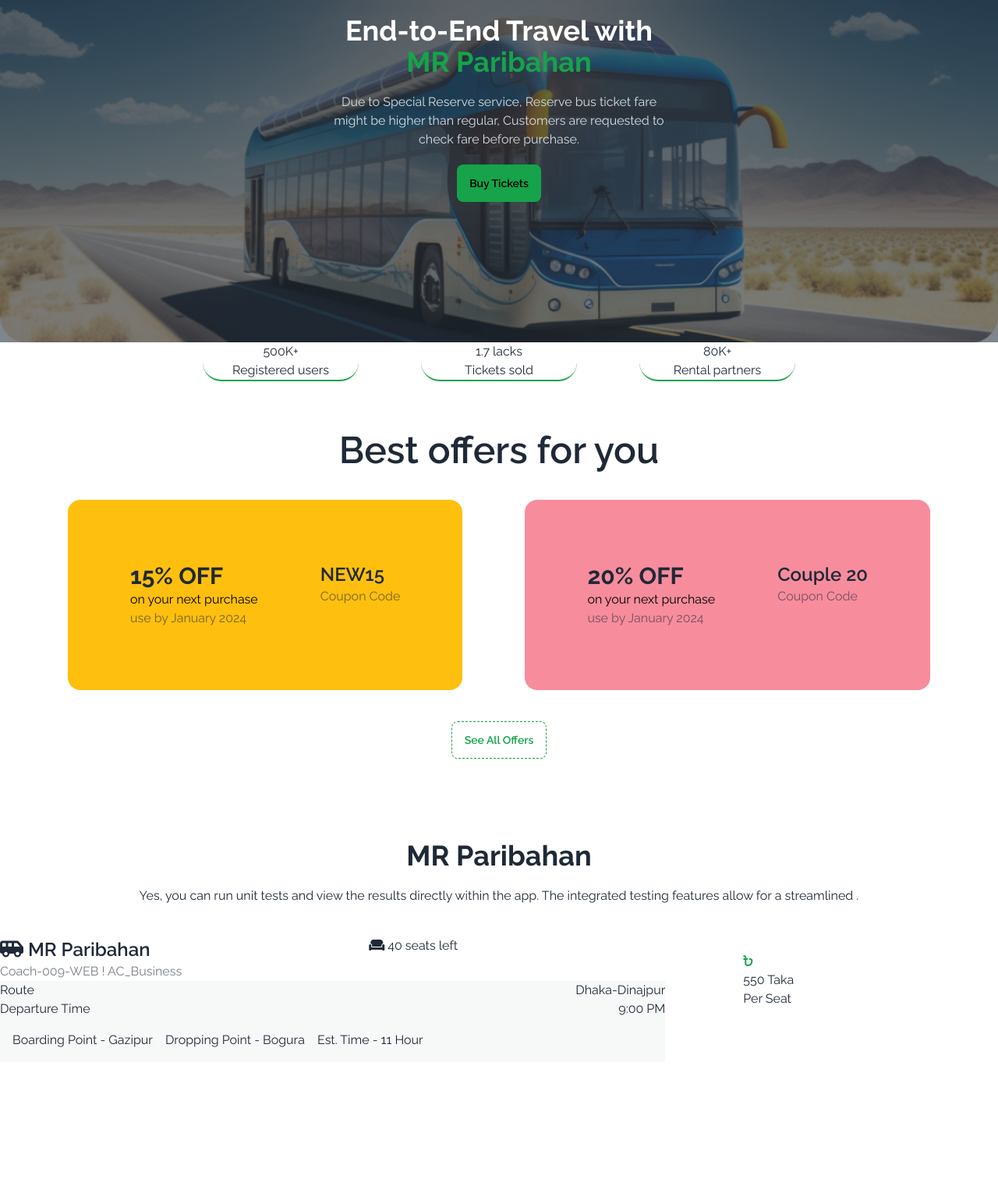
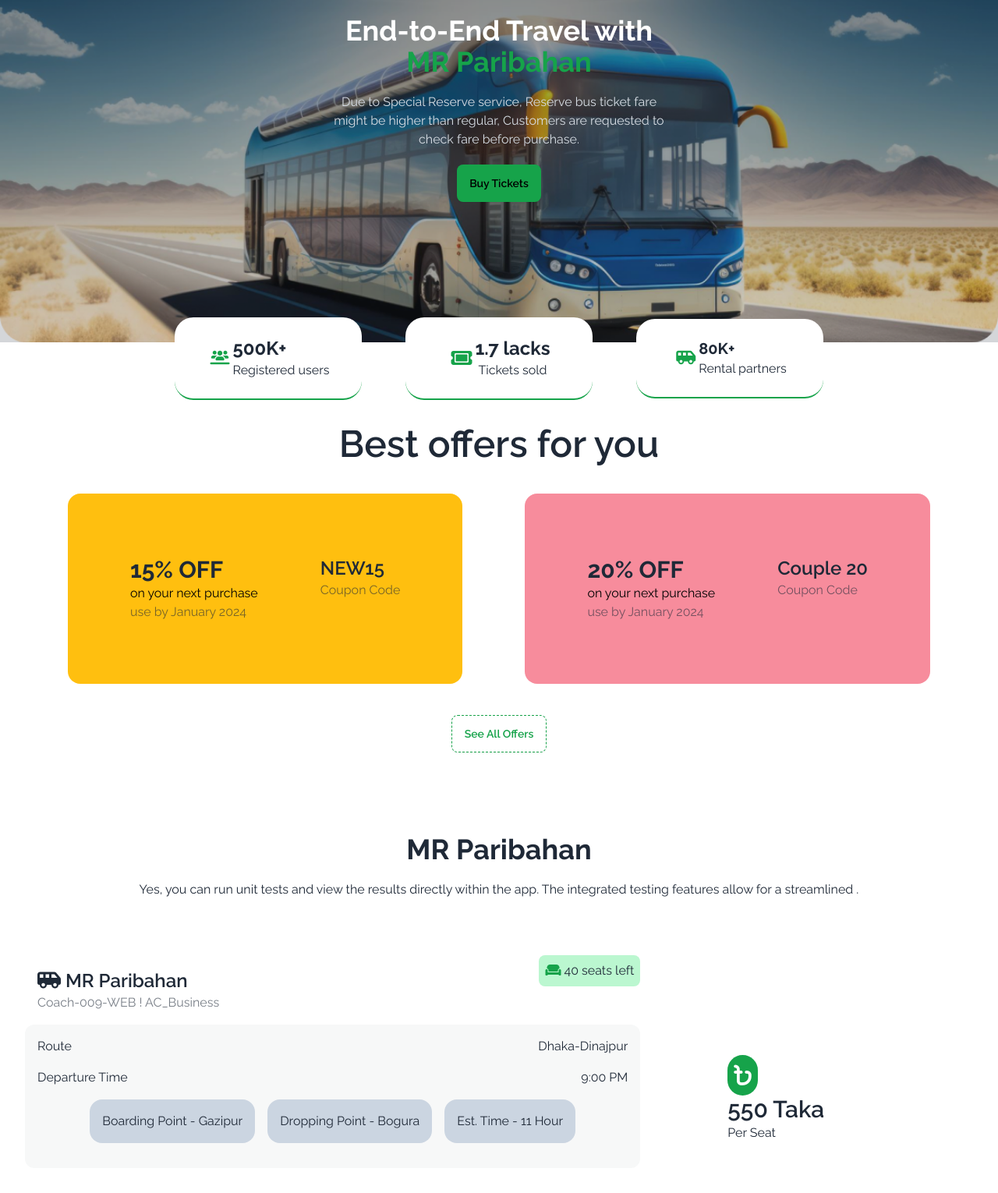
Before and after one commit to mdalihasanriyad/B9-A5, a plain HTML site: page index.html in a window 1280 px wide. Shown: the part 229-1759 px from the top of the page at 78% size. Before the commit the page ends 1591 px from the top, so only its background shows below. Drawn offline with nearby package versions, Linux system fonts and the light colour scheme.

Commit message:
more added html

```diff
--- a/index.html
+++ b/index.html
@@ -55,8 +55,8 @@
         <!-- Banner section -->
         <div class="container mx-auto">
             <div class="hero h-[600px] bg-cover bg-no-repeat rounded-3xl"
-                style="background-image: url(../images/banner.png);">
-                <div class="hero-overlay bg-opacity-60"></div>
+                style="background-image: url('../images/banner.png');">
+                <div class="hero-overlay bg-opacity-20"></div>
                 <div class="hero-content text-center text-neutral-content">
                     <div class="max-w-md">
                         <h1 class="mb-5 text-4xl font-bold text-white">End-to-End Travel with <br> <span
@@ -69,18 +69,31 @@
             </div>
         </div>
         <!-- user section -->
-        <div class="container mx-auto flex gap-20 items-center justify-center ">
-            <div class="bg-white text-center w-[200px] border-b-2 border-green-600 rounded-b-3xl">
-                <h1>500K+</h1>
-                <p>Registered users</p>
+        <div class="container mx-auto flex gap-14 items-center justify-center -m-8 ">
+            <div class="bg-white flex text-center w-[240px] border-b-2 rounded-3xl border-green-600 rounded-b-3xl p-6 gap-1 items-center justify-center">
+                <div class=""></div>
+                <i class="fa-solid fa-users-line text-xl text-green-600"></i>
+                <div class="">
+                    <h1 class="text-left text-2xl font-bold">500K+</h1>
+                <p lass="text-left">Registered users</p>
+                </div>
             </div>
-            <div class="bg-white text-center w-[200px] border-b-2 border-green-600 rounded-b-3xl">
-                <h1>1.7 lacks</h1>
-                <p>Tickets sold</p>
+            <div class="bg-white flex text-center w-[240px] border-b-2 rounded-3xl border-green-600 rounded-b-3xl p-6 gap-1 items-center justify-center">
+                <div class=""></div>
+                <i class="fa-solid fa-ticket text-2xl text-green-600"></i>
+                <div class="">
+                    <h1 class="text-left text-2xl font-bold">1.7 lacks</h1>
+                <p lass="text-left">Tickets sold</p>
+                </div>
             </div>
-            <div class="bg-white text-center w-[200px] border-b-2 border-green-600 rounded-b-3xl">
-                <h1>80K+</h1>
-                <p>Rental partners</p>
+
+            <div class="bg-white flex text-center w-[240px] border-b-2 rounded-3xl border-green-600 rounded-b-3xl p-6 gap-1 items-center justify-center">
+                <div class=""></div>
+                <i class="fa-solid fa-van-shuttle text-xl text-green-600"></i>
+                <div class="">
+                    <h1 class="text-left text-xl font-bold">80K+</h1>
+                <p lass="text-left">Rental partners</p>
+                </div>
             </div>
         </div>
     </header>
@@ -120,18 +133,18 @@
                 <p>Yes, you can run unit tests and view the results directly within the app. The integrated testing features allow for a streamlined .</p>
             </div>
             <div class="flex gap-20">
-                <div class="w-2/3">
-                    <div class=" flex gap-60">
-                        <div class=" gap-5 items-center ">
+                <div class="w-2/3  p-8">
+                    <div class=" flex justify-between gap-60">
+                        <div class=" gap-5 items-center p-4 pb-4">
                             <h3 class="text-2xl font-semibold"> <i class="fa-solid fa-van-shuttle text-2xl"></i> MR Paribahan</h3>
                             <p class="opacity-60">Coach-009-WEB ! AC_Business</p>
                         </div>
                         <div class="">
-                            <h4> <i class="fa-solid fa-couch"></i> 40 seats left</h4>
+                            <h4 class="bg-green-200 p-2 rounded-lg"> <i class="fa-solid fa-couch text-green-600"></i> 40 seats left</h4>
                         </div>
                     </div>
-                    <div class="bg-[#F7F8F8]">
-                        <div class=" flex justify-between">
+                    <div class="bg-[#F7F8F8] p-4 rounded-xl">
+                        <div class=" flex justify-between pb-4">
                             <h4>Route</h4>
                             <h4> Dhaka-Dinajpur</h4>
                         </div>
@@ -139,16 +152,16 @@
                             <h4>Departure Time</h4>
                             <h4> 9:00 PM</h4>
                         </div>
-                        <div class="flex gap-4 bg-[rgba(3, 7, 18, 0.05)] p-4">
-                            <h4>Boarding Point - Gazipur</h4>
-                            <h4>Dropping Point - Bogura</h4>
-                            <h4>Est. Time - 11 Hour</h4>
+                        <div class="flex justify-center gap-4 py-4">
+                            <h4 class="bg-slate-300 p-4 rounded-2xl">Boarding Point - Gazipur</h4>
+                            <h4 class="bg-slate-300 p-4 rounded-2xl">Dropping Point - Bogura</h4>
+                            <h4 class="bg-slate-300 p-4 rounded-2xl">Est. Time - 11 Hour</h4>
                         </div>
                     </div>
                 </div>
-                <div class="items-center justify-center p-5">
-                    <i class="fa-solid fa-bangladeshi-taka-sign text-green-600"></i>
-                    <h3>550 Taka</h3>
+                <div class="items-center justify-center pr-32 pt-40">
+                    <i class="fa-solid fa-bangladeshi-taka-sign bg-green-600 text-white rounded-full p-2 text-3xl"></i>
+                    <h3 class="text-3xl font-semibold">550 Taka</h3>
                     <p>Per Seat</p>
                 </div>
             </div>
```
